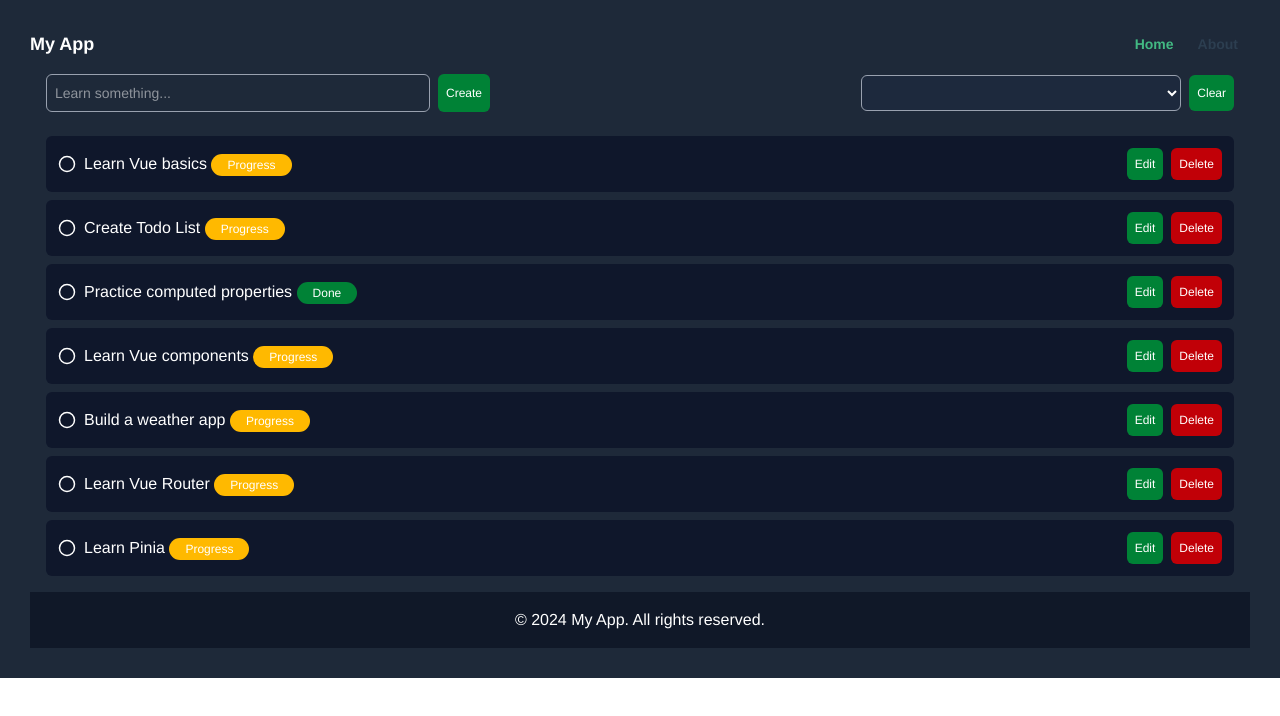
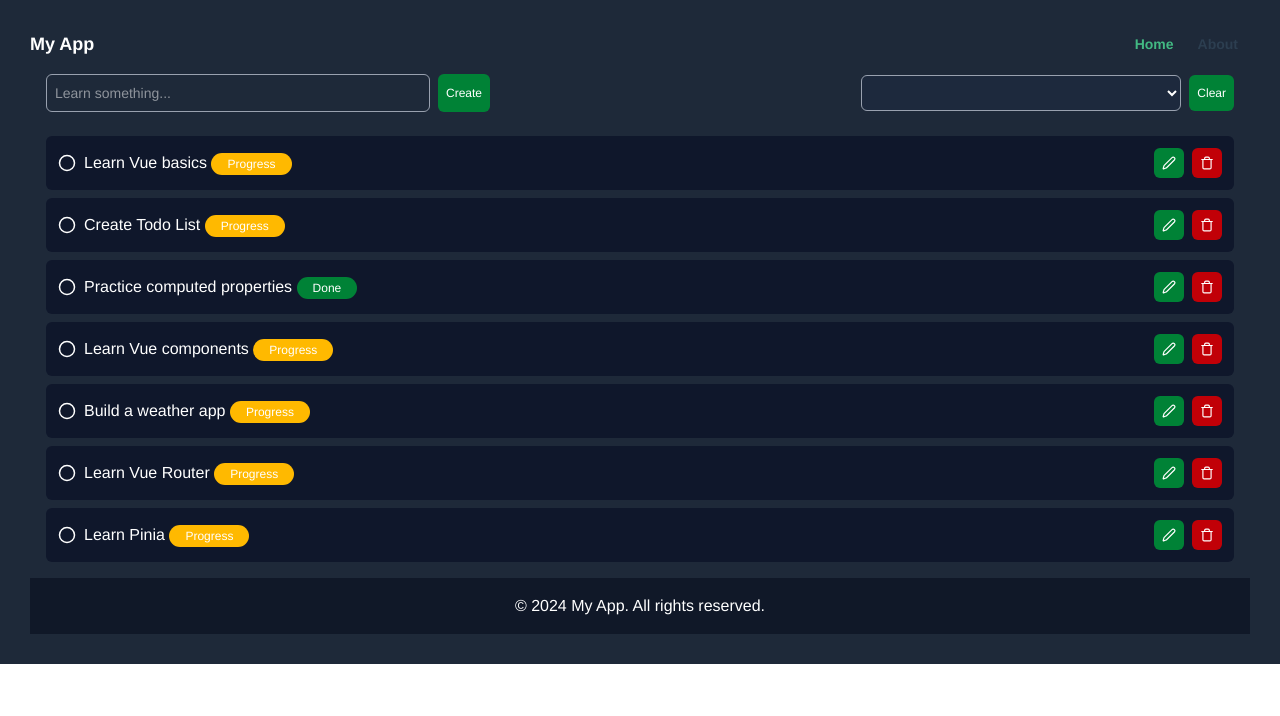
Before and after one commit to Isaia-mhd/todo-app-vuejs, a Vue app: page / in a window 1280 px wide. Shown: the top 716 px of the page. Built offline with nearby package versions, Linux system fonts and the light colour scheme.

Commit message:
feat: setup the delete fn

```diff
--- a/src/components/task/TaskList.vue
+++ b/src/components/task/TaskList.vue
@@ -6,18 +6,24 @@
           <p>{{ task.title }} <span class="text-xs px-4 py-1 rounded-full text-white" :class="task.completed ? 'bg-green-700' : 'bg-amber-400'">{{ task.completed ? "Done" : "Progress" }}</span> </p>
         </div>
         <div class="flex gap-2">
-          <button class="text-xs bg-green-700 hover:bg-green-500 text-white rounded-md p-2 cursor-pointer">Edit</button>
-          <button class="text-xs bg-red-700 hover:bg-red-500 text-white rounded-md p-2 cursor-pointer">Delete</button>
+          <button class="text-xs bg-green-700 hover:bg-green-500 text-white rounded-md p-2 cursor-pointer"> <Pen :size="14"/> </button>
+          <button @click="remove(task.id)" class="text-xs bg-red-700 hover:bg-red-500 text-white rounded-md p-2 cursor-pointer"><Trash :size="14"/></button>
         </div>
     </li>
   </ul>
 </template>
 
 <script>
-import { Circle, CircleCheck } from '@lucide/vue'
+import { Circle, CircleCheck, Trash, Pen } from '@lucide/vue'
 export default {
     props: ['tasks'],
-    components: { Circle, CircleCheck }
+    components: { Circle, CircleCheck, Trash, Pen },
+    methods: {
+      remove(id)
+      {
+        this.$emit('deletetask', id)
+      }
+    }
 }
 </script>
 
--- a/src/views/HomeView.vue
+++ b/src/views/HomeView.vue
@@ -13,7 +13,7 @@
         <button @click="clear" class="p-2 text-xs text-white bg-green-700 rounded-md cursor-pointer">Clear</button>
       </form>
     </div>
-    <TaskList :tasks="filters"/>
+    <TaskList :tasks="filters" @deletetask="removeTask"/>
 
   </div>
 </template>
@@ -86,6 +86,10 @@ export default {
     clear()
     {
       this.type = null
+    },
+    removeTask(taskToRemove)
+    {
+      this.tasks = this.tasks.filter((task) => task.id != taskToRemove)
     }
   },
   computed: {
```
